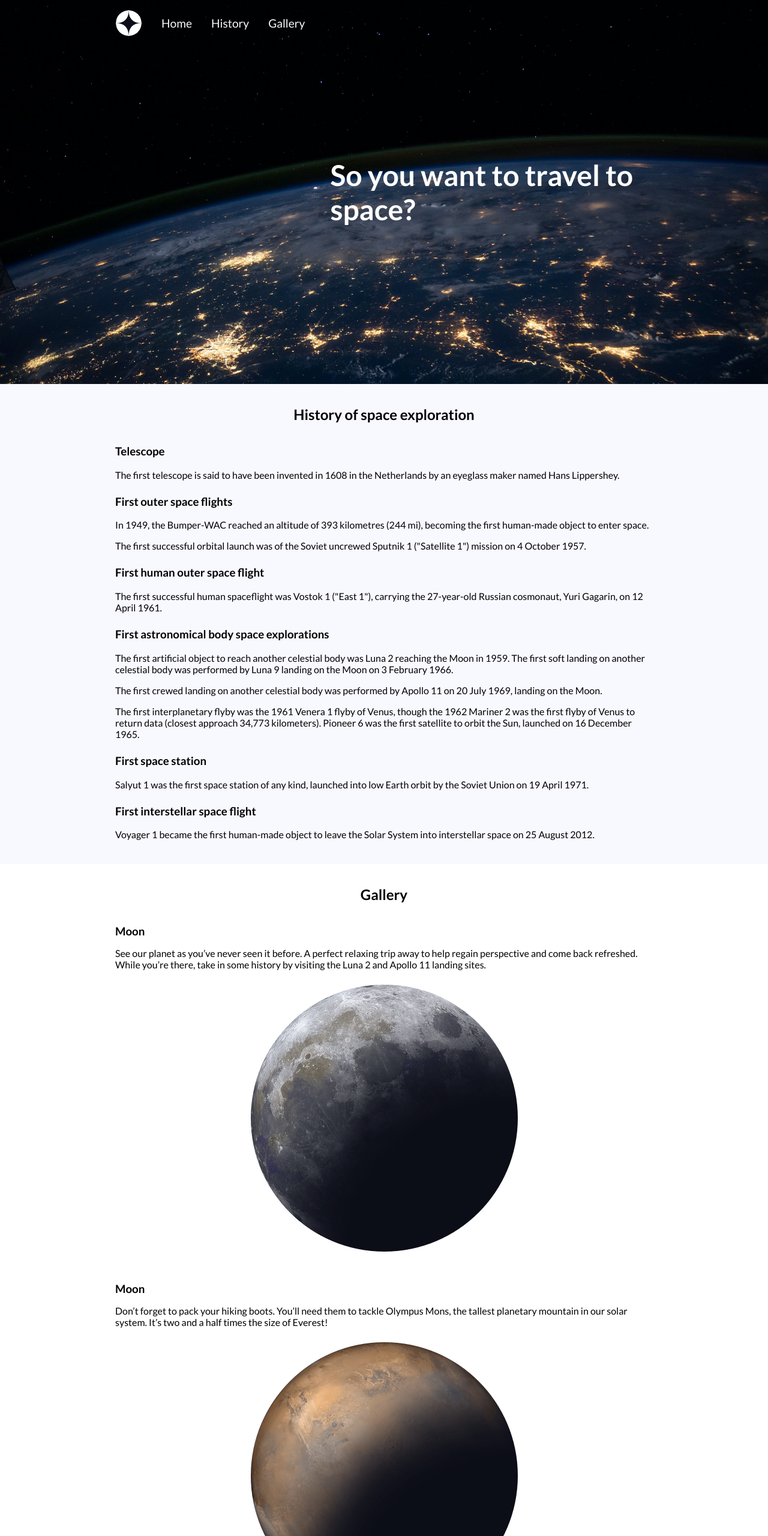
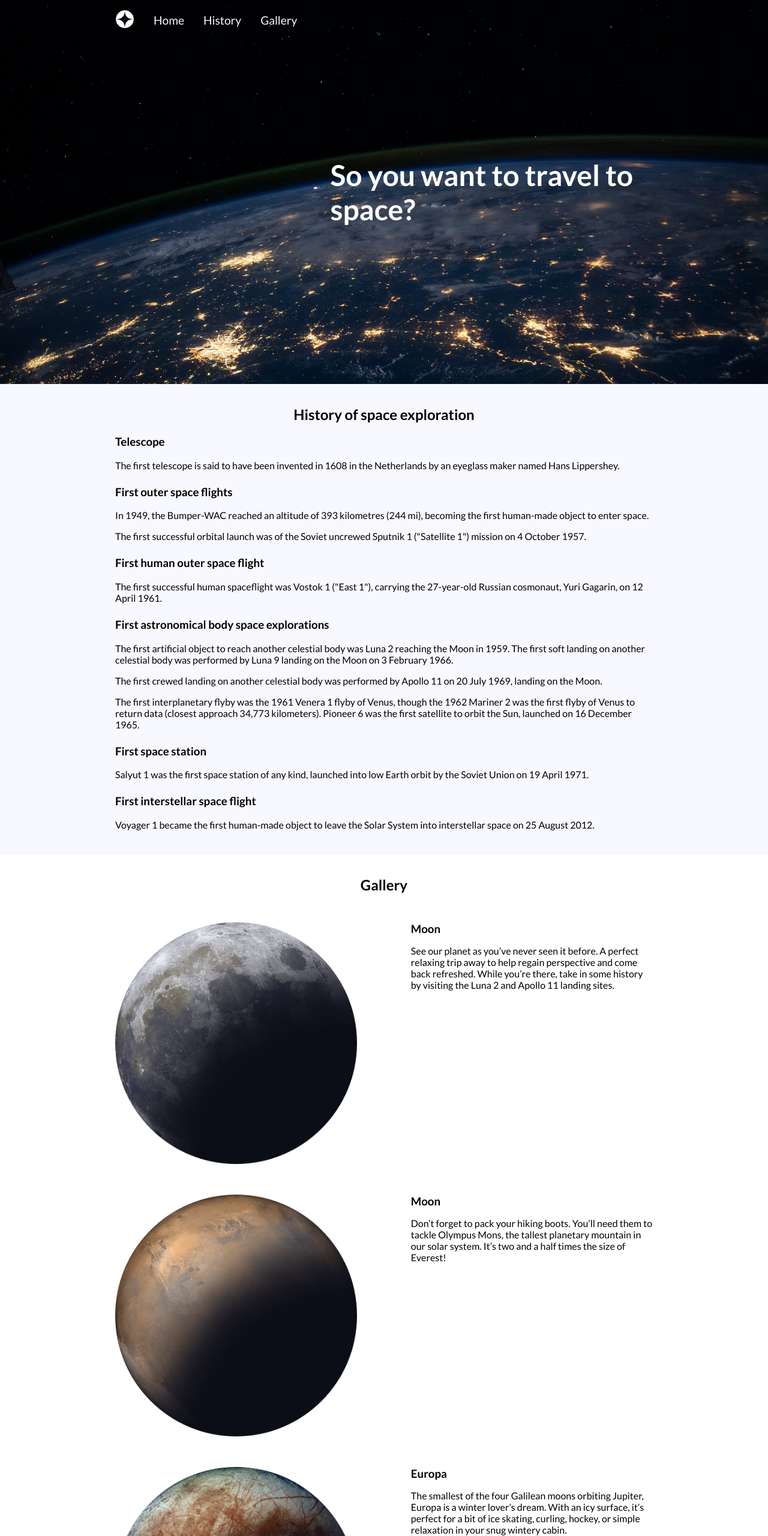
Before and after one commit to tasxatzial/intersection-observer-demo, a plain HTML site: page src/index.html in a window 1280 px wide. Shown: the top 2560 px of the page at 60% size. Drawn offline with Linux system fonts and the light colour scheme.

Commit message:
add css for higher res

```diff
--- a/src/style.css
+++ b/src/style.css
@@ -23,13 +23,13 @@ body {
 /*===================== TEXT =====================*/
 
 h1 {
-    max-width: 60%;
+    max-width: 90%;
+    text-align: center;
     color: white;
     font-size: 3rem;
 }
 
 h2 {
-    margin-bottom: 1.5em;
     text-align: center;
 }
 
@@ -44,8 +44,7 @@ h2 {
 /*===================== IMAGE =====================*/
 
 .logo-link img {
-    width: 100%;
-    height: 100%;
+    max-width: 2rem;
     border: 1px solid black;
     border-radius: 50%;
 }
@@ -57,8 +56,6 @@ h2 {
 /*===================== LINK =====================*/
 
 .logo-link {
-    width: 45px;
-    height: 45px;
     margin-right: 1em;
 }
 
@@ -122,7 +119,7 @@ header {
     display: flex;
     flex-direction: column;
     justify-content: center;
-    align-items: flex-end;
+    align-items: center;
     height: 100%;
 }
 
@@ -134,14 +131,11 @@ header {
     margin-bottom: 1.5em;
 }
 
-.gallery-content > * + * {
-    margin-bottom: 3em;
-}
-
 .gallery-item {
     display: flex;
     flex-direction: column;
     justify-content: space-between;
+    margin-top: 3em;
 }
 
 .gallery-img-container {
@@ -149,3 +143,27 @@ header {
     max-width: 80%;
     align-self: center;
 }
+
+@media screen and (min-width: 42em) {
+    h1 {
+        max-width: 60%;
+        text-align: left;
+    }
+
+    .intro-section-content {
+        align-items: flex-end;
+    }
+
+    .gallery-item {
+        flex-direction: row;
+    }
+
+    .gallery-item > * {
+        max-width: 45%;
+    }
+
+    .gallery-img-container {
+        order: initial;
+        align-self: center;
+    }
+}
```
